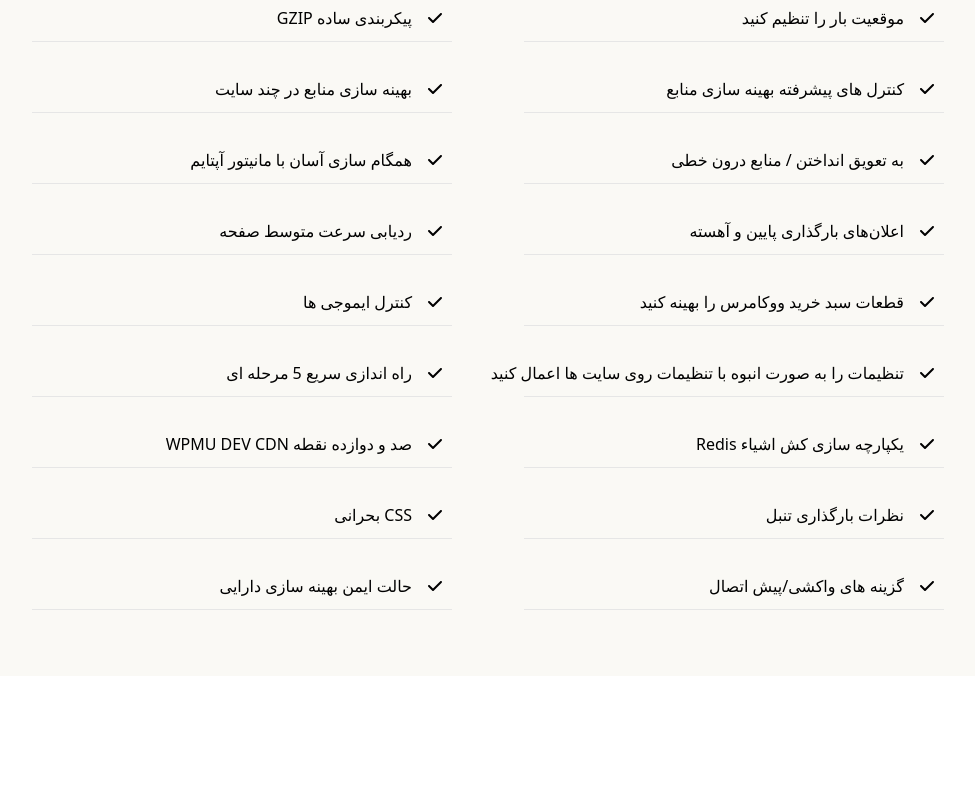
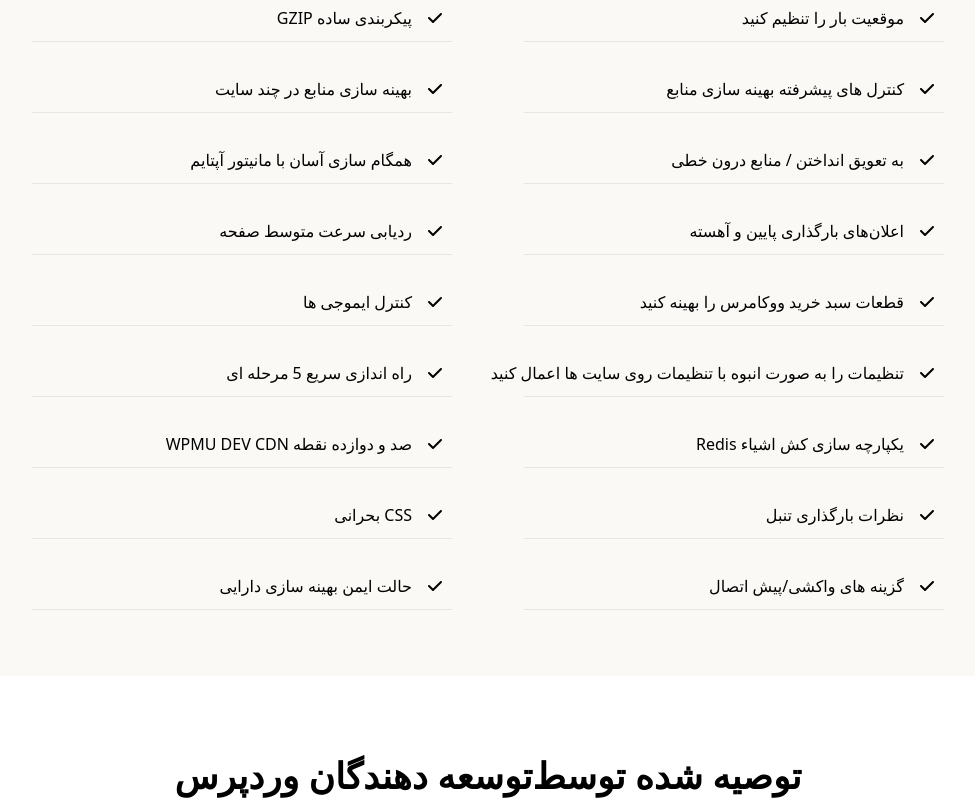
Before and after one commit to mahyarErshad/hummingbird, a React (Create React App) app: page / in a window 1280 px wide. Shown: the part 4742-5542 px from the top of the page, without its empty margins (152-1127 px from the left). Before the commit the page ends 5498 px from the top, so only its background shows below. Built offline with nearby package versions, Linux system fonts and the light colour scheme; a web font is replaced by a local one.

Commit message:
Imported Badges

```diff
--- a/src/Components/Body/MainBody.jsx
+++ b/src/Components/Body/MainBody.jsx
@@ -1,4 +1,5 @@
 import React, { memo } from "react";
+import Badges from "./Badges";
 import Banner from "./Banner";
 import Features from "./Features";
 
@@ -7,6 +8,7 @@ function MainBody() {
     <main className="mt-[3.75rem]">
       <Banner />
       <Features />
+      <Badges />
     </main>
   );
 }
```
